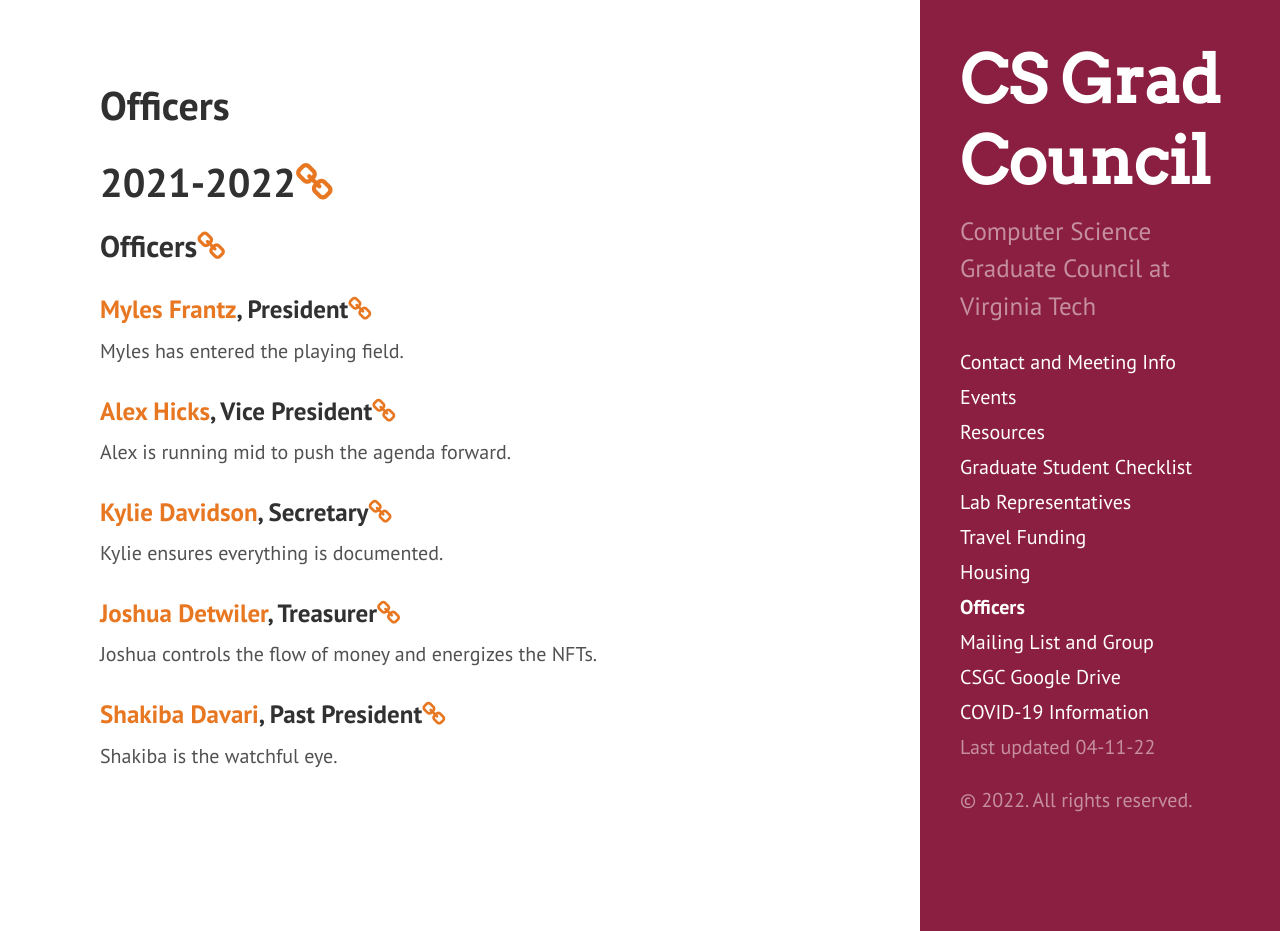
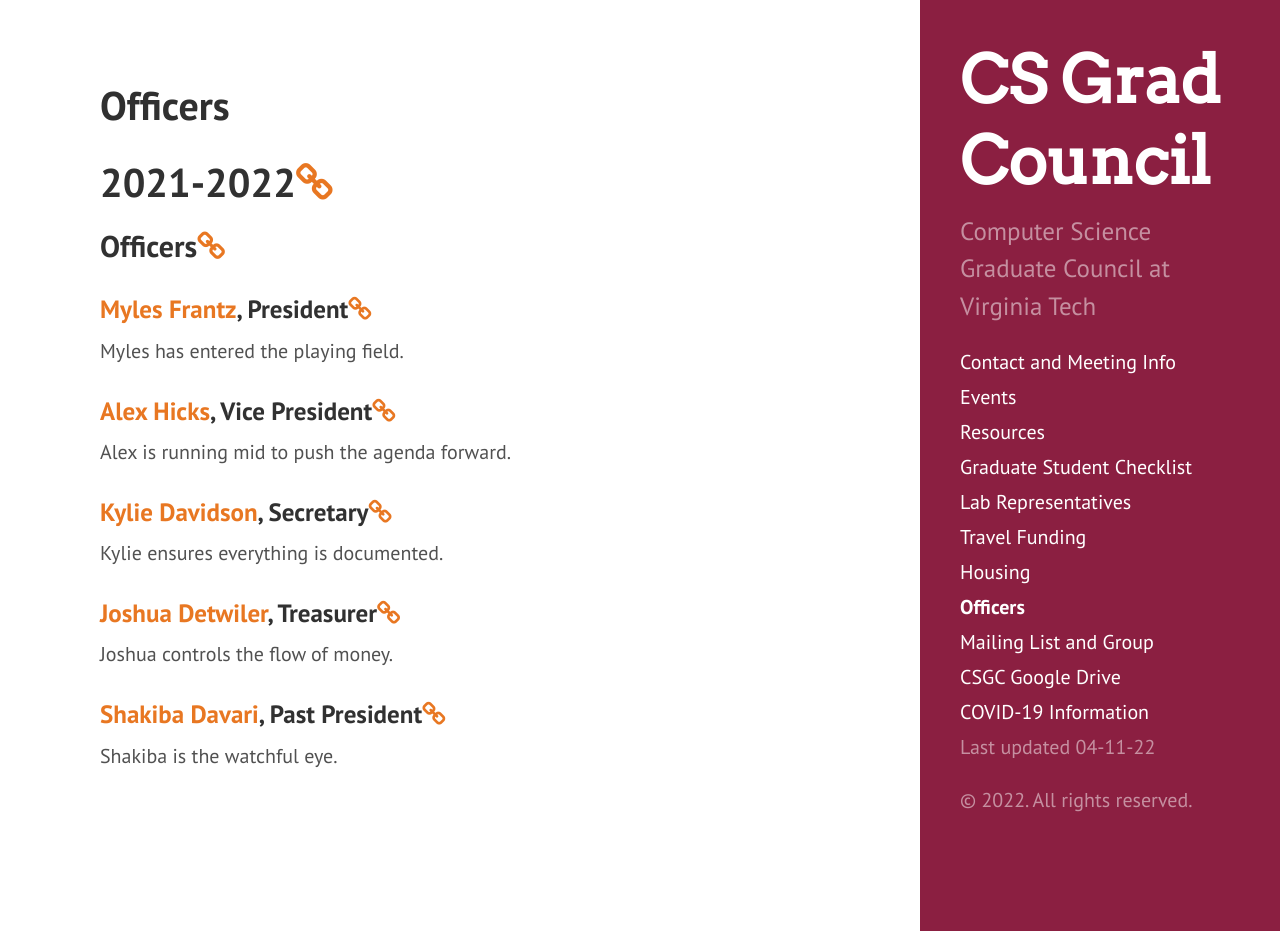
Before and after one commit to CSGraduateCouncil-VirginiaTech/csgc-website, a Jekyll site: the page built from officers.md, in a window 1280 px wide and 931 px high. Built offline with Jekyll 4.4.1, drawn with Linux system fonts in a browser that asks for light colours.

Commit message:
I HATE this.

```diff
--- a/officers.md
+++ b/officers.md
@@ -20,9 +20,9 @@
 
 Kylie ensures everything is documented.
 
-### <a name="Joshua">[Joshua Detwiler](https://jcdetwiler.github.io), Treasurer<a href="#Joshua"><i class="fa fa-link" aria-hidden="true"></i></a>
+### <a name="Joshua">[Joshua Detwiler](https://jdetwiler.tech), Treasurer<a href="#Joshua"><i class="fa fa-link" aria-hidden="true"></i></a>
 
-Joshua controls the flow of money and energizes the NFTs.
+Joshua controls the flow of money.
 
 ### <a name="Shakiba">[Shakiba Davari](https://sites.google.com/vt.edu/sdavari/home), Past President<a href="#Shakiba"><i class="fa fa-link" aria-hidden="true"></i></a>
 
```
